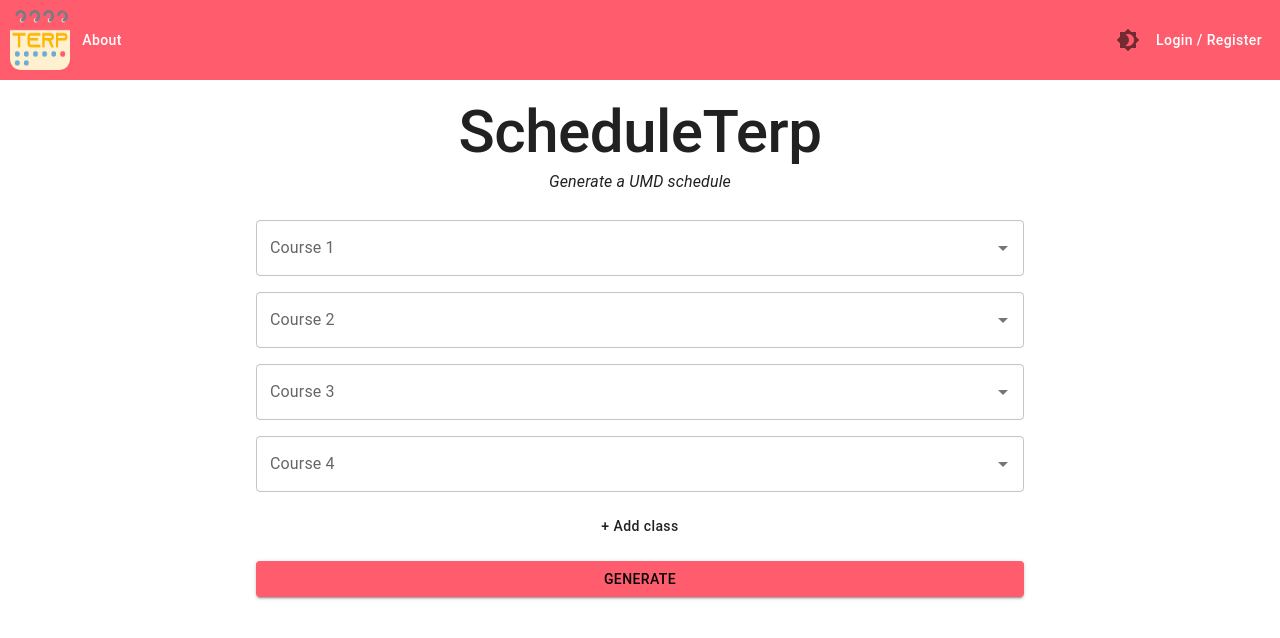
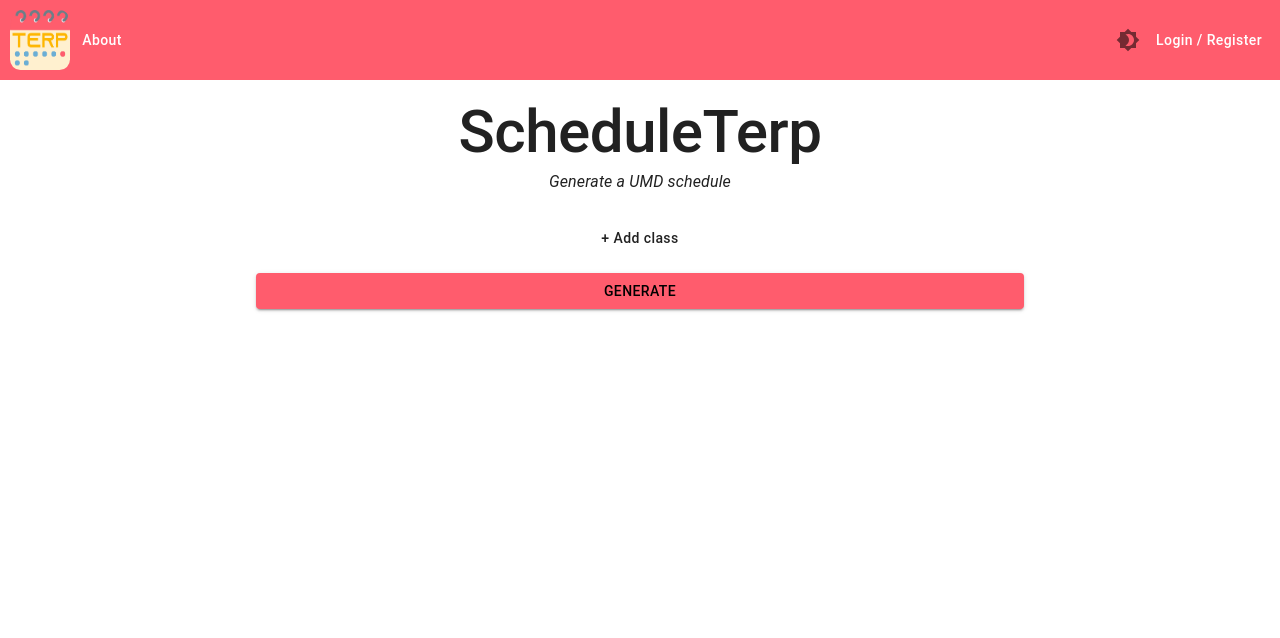
Before and after one commit to dotcomstar/ScheduleTerpFrontend, a React (Vite) app: page / in a window 1280 px wide. Shown: the top 638 px of the page. Built offline with nearby package versions, Linux system fonts and the light colour scheme.

Commit message:
Add dynamic forms with useFieldArray

```diff
--- a/src/components/CourseGeneratorForm.tsx
+++ b/src/components/CourseGeneratorForm.tsx
@@ -1,21 +1,19 @@
 import { Button, Stack } from "@mui/material";
-import { useState } from "react";
-import { SubmitHandler, useForm } from "react-hook-form";
+import { SubmitHandler, useFieldArray, useForm } from "react-hook-form";
 import CourseSelector from "./CourseSelector";
 import { SearchResult } from "../hooks/useSearch";
 
 export type FormValues = {
-  course1: SearchResult;
-  course2?: SearchResult;
-  course3?: SearchResult;
-  course4?: SearchResult;
-  course5?: SearchResult;
+  courses: SearchResult[];
 };
 
 const CourseGeneratorForm = () => {
-  const [courseIds, setCourseIds] = useState([1, 2, 3, 4]);
-  const [data, setData] = useState<string[]>([]);
-  const { handleSubmit, control } = useForm<FormValues>();
+  const { handleSubmit, control, register } = useForm<FormValues>();
+  const { fields, append } = useFieldArray({
+    control, // control props comes from useForm (optional: if you are using FormContext)
+    name: "courses", // unique name for your Field Array
+  });
+
   const onSubmit: SubmitHandler<FormValues> = (data) => console.log(data);
 
   return (
@@ -26,14 +24,23 @@
         alignItems="center"
         spacing={2}
       >
-        {courseIds.map((courseId) => (
-          <CourseSelector key={courseId} formId={courseId} control={control} />
+        {fields.map((field, index) => (
+          <CourseSelector
+            key={field.id}
+            formId={field.id}
+            formIndex={index}
+            control={control}
+            register={register}
+          />
         ))}
 
         <Button
           variant="text"
           color="inherit"
-          onClick={() => setCourseIds([...courseIds, courseIds.length + 1])}
+          onClick={() => {
+            append({ name: "", slug: "", type: "course" });
+            console.log("Appending");
+          }}
           sx={{
             width: { xs: "80%", sm: "60%" },
             px: { xs: "10%", sm: "20%" },
--- a/src/components/CourseSelector.tsx
+++ b/src/components/CourseSelector.tsx
@@ -4,16 +4,18 @@
 import match from "autosuggest-highlight/match";
 import useSearch, { SearchResult } from "../hooks/useSearch";
 import CourseDetails from "./CourseDetails";
-import { Control, Controller } from "react-hook-form";
+import { Control, Controller, UseFormRegister } from "react-hook-form";
 import { FormValues } from "./CourseGeneratorForm";
 import { useDebounce } from "use-debounce";
 
 interface Props {
-  formId: number;
+  formIndex: number;
+  formId: string;
   control: Control<FormValues, any>;
+  register: UseFormRegister<FormValues>;
 }
 
-const CourseSelector = ({ formId, control }: Props) => {
+const CourseSelector = ({ formIndex, formId, control, register }: Props) => {
   const [inputValue, setInputValue] = useState("");
   const [value, setValue] = useState<SearchResult | null>({
     name: "",
@@ -26,7 +28,7 @@
   return (
     <Controller
       control={control}
-      name={"Course" + formId}
+      name={`courses.${formIndex}`}
       render={() => (
         <Autocomplete
           sx={{
@@ -39,7 +41,7 @@
           options={options?.data || []}
           onChange={(e, value, reason) => {
             setValue(value);
-            console.log(value);
+            console.log("Setting value: ", value);
           }}
           value={value}
           autoSelect={true}
@@ -52,7 +54,7 @@
           renderInput={(params) => (
             <TextField
               {...params}
-              label={"Course " + formId.toString()}
+              label={"Course " + (formIndex + 1).toString()}
               variant="outlined"
               key={formId}
               InputProps={{
@@ -65,6 +67,7 @@
                 ),
               }}
               type="text"
+              {...register(`courses.${formIndex}`)}
             />
           )}
           renderOption={(props, option, { inputValue }) => {
```
